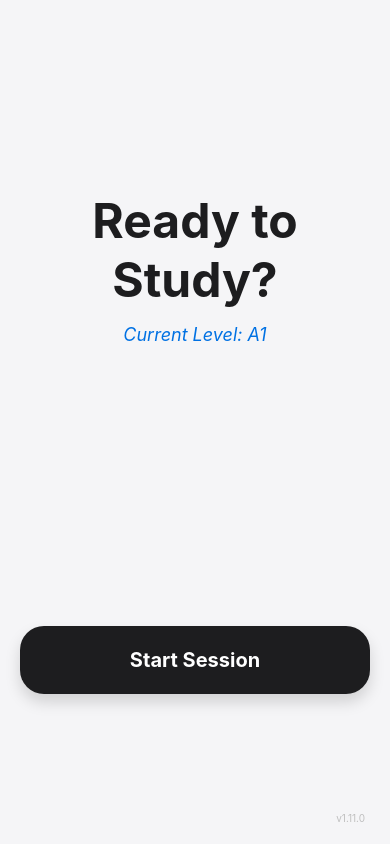
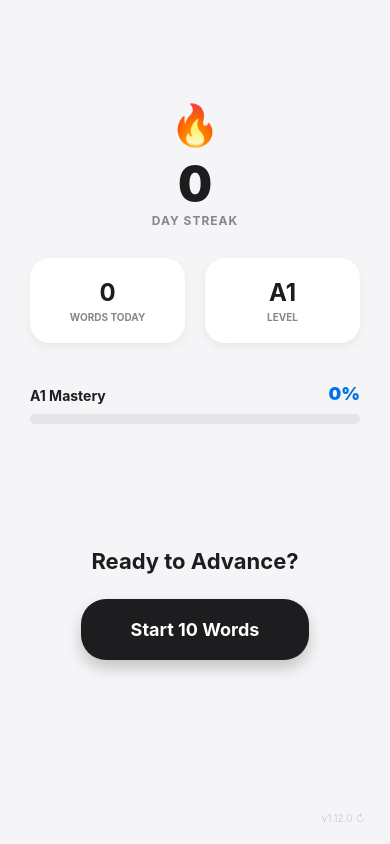
Before and after one commit to CoderCollie/StudyEnglishWords, a React Native app: screen / in a window 390 px wide. Built offline with nearby package versions, Linux system fonts and the light colour scheme.

Commit message:
Update to v1.12.0: Comprehensive learning dashboard with Streak, Daily Count, and Mastery Progress

```diff
--- a/App.js
+++ b/App.js
@@ -3,7 +3,7 @@ import { StyleSheet, Text, View, TouchableOpacity, SafeAreaView, Dimensions } fr
 import { StatusBar } from 'expo-status-bar';
 import wordsData from './data.json';
 
-const APP_VERSION = "1.11.0";
+const APP_VERSION = "1.12.0";
 const SESSION_LENGTH = 10;
 
 const LEVEL_MAP = { 'A1': 1, 'A2': 2, 'B1': 3, 'B2': 4, 'C1': 5 };
@@ -15,9 +15,9 @@ const calculateNextReview = (quality, prevInterval, prevEaseFactor) => {
   easeFactor = Math.max(1.3, easeFactor);
 
   if (quality < 3) {
-    interval = 0; // 틀리면 오늘 다시 퀴즈
+    interval = 0;
   } else if (prevInterval === 0) {
-    interval = 1; // 처음 퀴즈 맞히면 내일 복습
+    interval = 1;
   } else if (prevInterval === 1) {
     interval = 6;
   } else {
@@ -40,29 +40,114 @@ export default function App() {
   const [selectedOption, setSelectedOption] = useState(null);
   const [isLoading, setIsLoading] = useState(true);
 
-  // Session State
+  // Session & Stats State
   const [isSessionActive, setIsSessionActive] = useState(false);
   const [wordsDoneInSession, setWordsDoneInSession] = useState(0);
   const [sessionCompleted, setSessionCompleted] = useState(false);
-  const [sessionLearnedWords, setSessionLearnedWords] = useState([]); // 이번 세션에서 새로 배운 단어들
+  const [sessionLearnedWords, setSessionLearnedWords] = useState([]);
+
+  // Dashboard Specific Stats
+  const [dailyCount, setDailyCount] = useState(0);
+  const [streak, setStreak] = useState(0);
+  const [masteryPercent, setMasteryBar] = useState(0);
 
   const [touchStart, setTouchStart] = useState({ x: 0, y: 0, time: 0 });
 
   useEffect(() => {
+    loadAllData();
+  }, []);
+
+  const loadAllData = () => {
     const savedStats = localStorage.getItem('study_progress');
     const savedLevel = localStorage.getItem('user_level');
+    const savedDaily = localStorage.getItem('daily_stats'); // { date: '2024-04-24', count: 5 }
+    const savedStreak = localStorage.getItem('streak_data'); // { lastDate: '2024-04-23', count: 3 }
 
-    if (savedStats) setStats(JSON.parse(savedStats));
-    if (savedLevel) setUserLevel(parseFloat(savedLevel));
+    let initialStats = {};
+    let initialLevel = 1.0;
+
+    if (savedStats) {
+      initialStats = JSON.parse(savedStats);
+      setStats(initialStats);
+    }
+    if (savedLevel) {
+      initialLevel = parseFloat(savedLevel);
+      setUserLevel(initialLevel);
+    }
+
+    // Daily Count Logic
+    const today = new Date().toISOString().split('T')[0];
+    if (savedDaily) {
+      const daily = JSON.parse(savedDaily);
+      if (daily.date === today) setDailyCount(daily.count);
+      else setDailyCount(0);
+    }
+
+    // Streak Logic
+    if (savedStreak) {
+      const streakData = JSON.parse(savedStreak);
+      const yesterday = new Date();
+      yesterday.setDate(yesterday.getDate() - 1);
+      const yesterdayStr = yesterday.toISOString().split('T')[0];
+
+      if (streakData.lastDate === today) {
+        setStreak(streakData.count);
+      } else if (streakData.lastDate === yesterdayStr) {
+        setStreak(streakData.count);
+      } else {
+        setStreak(0);
+      }
+    }
+
+    // Mastery Bar Calculation for current level
+    const currentLvlStr = REVERSE_LEVEL_MAP[Math.floor(initialLevel)] || 'A1';
+    const wordsInCurrentLevel = wordsData.filter(w => w.cefr === currentLvlStr);
+    const learnedInCurrentLevel = wordsInCurrentLevel.filter(w => initialStats[w.word]);
+    const percent = Math.round((learnedInCurrentLevel.length / wordsInCurrentLevel.length) * 100);
+    setMasteryBar(percent);
 
     setIsLoading(false);
-  }, []);
+  };
+
+  const updateDailyAndStreak = (countIncrement) => {
+    const today = new Date().toISOString().split('T')[0];
+
+    // Update Daily Count
+    const newDailyCount = dailyCount + countIncrement;
+    setDailyCount(newDailyCount);
+    localStorage.setItem('daily_stats', JSON.stringify({ date: today, count: newDailyCount }));
+
+    // Update Streak
+    const yesterday = new Date();
+    yesterday.setDate(yesterday.getDate() - 1);
+    const yesterdayStr = yesterday.toISOString().split('T')[0];
+
+    let newStreak = streak;
+    const savedStreak = localStorage.getItem('streak_data');
+    const streakData = savedStreak ? JSON.parse(savedStreak) : { lastDate: '', count: 0 };
+
+    if (streakData.lastDate !== today) {
+      if (streakData.lastDate === yesterdayStr || streakData.lastDate === '') {
+        newStreak = streakData.count + 1;
+      } else {
+        newStreak = 1;
+      }
+      setStreak(newStreak);
+      localStorage.setItem('streak_data', JSON.stringify({ lastDate: today, count: newStreak }));
+    }
+  };
 
   const saveAllData = (newStats, newLevel) => {
     setStats(newStats);
     setUserLevel(newLevel);
     localStorage.setItem('study_progress', JSON.stringify(newStats));
     localStorage.setItem('user_level', newLevel.toString());
+
+    // Recalculate Mastery
+    const currentLvlStr = REVERSE_LEVEL_MAP[Math.floor(newLevel)] || 'A1';
+    const wordsInCurrentLevel = wordsData.filter(w => w.cefr === currentLvlStr);
+    const learnedInCurrentLevel = wordsInCurrentLevel.filter(w => newStats[w.word]);
+    setMasteryBar(Math.round((learnedInCurrentLevel.length / wordsInCurrentLevel.length) * 100));
   };
 
   const handleForceUpdate = async () => {
@@ -100,17 +185,12 @@ export default function App() {
 
   const pickNextWord = (currentStats, currentLvl, currentSessionLearned = sessionLearnedWords, isBackAction = false) => {
     if (!isBackAction && currentWord) {
-      setHistory(prev => {
-          const newHistory = [...prev, currentWord];
-          return newHistory.slice(-20);
-      });
+      setHistory(prev => [...prev, currentWord].slice(-20));
     }
 
     const now = new Date();
-
     const dueWords = wordsData.filter(w => {
       const wordStat = currentStats[w.word];
-      // 방금 배운 신규 단어는 다음 세션부터 퀴즈로 나오도록 제외
       return wordStat && new Date(wordStat.nextDate) <= now && !currentSessionLearned.includes(w.word);
     });
 
@@ -123,7 +203,6 @@ export default function App() {
     } else {
       const targetLevelStr = REVERSE_LEVEL_MAP[Math.floor(currentLvl)] || 'A1';
       const newWordsPool = wordsData.filter(w => w.cefr === targetLevelStr && !currentStats[w.word]);
-
       if (newWordsPool.length > 0) {
         selected = newWordsPool[Math.floor(Math.random() * newWordsPool.length)];
       } else {
@@ -134,7 +213,6 @@ export default function App() {
 
     setCurrentWord(selected);
     setSelectedOption(null);
-
     if (isReview) {
       setQuizOptions(generateQuizOptions(selected));
       setQuizState('playing');
@@ -166,6 +244,7 @@ export default function App() {
 
     const newLevel = Math.min(5.9, Math.max(1.0, currentLvl + levelAdjustment));
     saveAllData(newStats, newLevel);
+    updateDailyAndStreak(1);
 
     const newWordsDone = wordsDoneInSession + 1;
     if (newWordsDone >= SESSION_LENGTH) {
@@ -178,16 +257,9 @@ export default function App() {
   };
 
   const handleNextInLearnMode = () => {
-    // 신규 단어를 확인하면 '오늘 퀴즈를 봐야 할 단어'로 등록하되, 이번 세션에서는 안 나오게 기록
-    const newStats = {
-      ...stats,
-      [currentWord.word]: {
-        interval: 0,
-        easeFactor: 2.5,
-        nextDate: new Date().toISOString()
-      }
-    };
+    const newStats = { ...stats, [currentWord.word]: { interval: 0, easeFactor: 2.5, nextDate: new Date().toISOString() } };
     saveAllData(newStats, userLevel);
+    updateDailyAndStreak(1);
 
     const updatedSessionLearned = [...sessionLearnedWords, currentWord.word];
     setSessionLearnedWords(updatedSessionLearned);
@@ -203,48 +275,33 @@ export default function App() {
   };
 
   const handleTouchStart = (e) => {
-    setTouchStart({
-      x: e.nativeEvent.pageX,
-      y: e.nativeEvent.pageY,
-      time: Date.now()
-    });
+    setTouchStart({ x: e.nativeEvent.pageX, y: e.nativeEvent.pageY, time: Date.now() });
   };
 
   const handleTouchEnd = (e) => {
     if (!touchStart.time || !isSessionActive) return;
-
     const touchEndX = e.nativeEvent.pageX;
     const touchEndY = e.nativeEvent.pageY;
     const distanceX = touchEndX - touchStart.x;
     const distanceY = Math.abs(touchEndY - touchStart.y);
     const timeDiff = Date.now() - touchStart.time;
 
-    if (distanceX > 60 && distanceY < 60 && timeDiff < 500) {
-      handleGoBack();
+    if (distanceX > 60 && distanceY < 60 && timeDiff < 500) handleGoBack();
+    else if (Math.abs(distanceX) < 10 && distanceY < 10 && timeDiff < 500) {
+      if (!quizOptions) handleNextInLearnMode();
     }
-    else if (Math.abs(distanceX) < 10 && distanceY < 10 && timeDiff < 500) {
-      if (!quizOptions) {
-        handleNextInLearnMode();
-      }
-    }
-
     setTouchStart({ x: 0, y: 0, time: 0 });
   };
 
   const handleQuizAnswer = (option) => {
     if (quizState !== 'playing' || !isSessionActive) return;
     setSelectedOption(option);
-
     if (option === currentWord.definition) {
       setQuizState('correct');
-      setTimeout(() => {
-        processRating(4, stats, userLevel);
-      }, 300);
+      setTimeout(() => processRating(4, stats, userLevel), 300);
     } else {
       setQuizState('wrong');
-      setTimeout(() => {
-        processRating(1, stats, userLevel);
-      }, 600);
+      setTimeout(() => processRating(1, stats, userLevel), 600);
     }
   };
 
@@ -261,26 +318,48 @@ export default function App() {
     return (
       <SafeAreaView style={styles.container}>
         <StatusBar style="auto" />
-        <View style={styles.contentContainer}>
-          <View style={styles.wordSection}>
-            <Text style={styles.wordText}>
-              {sessionCompleted ? "Session Complete! 🎉" : "Ready to Study?"}
-            </Text>
-            <Text style={[styles.typeText, { marginTop: 15 }]}>
-              {sessionCompleted ? `Great job! You've learned ${SESSION_LENGTH} words.` : `Current Level: ${currentLevelLabel}`}
-            </Text>
+
+        {/* Streak & Mastery Dashboard */}
+        <View style={styles.dashboardContainer}>
+          <View style={styles.streakBox}>
+            <Text style={styles.streakEmoji}>🔥</Text>
+            <Text style={styles.streakCount}>{streak}</Text>
+            <Text style={styles.streakLabel}>DAY STREAK</Text>
           </View>
 
-          <View style={styles.optionsContainer}>
-             <TouchableOpacity style={styles.startBtn} onPress={startSession} activeOpacity={0.8}>
-                <Text style={styles.startBtnText}>
-                  {sessionCompleted ? "Start Another Session" : "Start Session"}
-                </Text>
-             </TouchableOpacity>
+          <View style={styles.statGrid}>
+            <View style={styles.statItem}>
+              <Text style={styles.statValue}>{dailyCount}</Text>
+              <Text style={styles.statLabel}>WORDS TODAY</Text>
+            </View>
+            <View style={styles.statItem}>
+              <Text style={styles.statValue}>{currentLevelLabel}</Text>
+              <Text style={styles.statLabel}>LEVEL</Text>
+            </View>
+          </View>
+
+          <View style={styles.masterySection}>
+            <View style={styles.masteryHeader}>
+              <Text style={styles.masteryTitle}>{currentLevelLabel} Mastery</Text>
+              <Text style={styles.masteryPercent}>{masteryPercent}%</Text>
+            </View>
+            <View style={styles.progressBarBg}>
+              <View style={[styles.progressBarFill, { width: `${masteryPercent}%` }]} />
+            </View>
           </View>
         </View>
+
+        <View style={styles.mainStartSection}>
+          <Text style={styles.welcomeTitle}>
+            {sessionCompleted ? "Excellent Work! 🎉" : "Ready to Advance?"}
+          </Text>
+          <TouchableOpacity style={styles.startBtn} onPress={startSession} activeOpacity={0.8}>
+            <Text style={styles.startBtnText}>Start 10 Words</Text>
+          </TouchableOpacity>
+        </View>
+
         <TouchableOpacity style={styles.versionBtn} onPress={handleForceUpdate}>
-          <Text style={styles.versionText}>v{APP_VERSION}</Text>
+          <Text style={styles.versionText}>v{APP_VERSION} ↻</Text>
         </TouchableOpacity>
       </SafeAreaView>
     );
@@ -289,7 +368,6 @@ export default function App() {
   return (
     <SafeAreaView style={styles.container} onTouchStart={handleTouchStart} onTouchEnd={handleTouchEnd}>
       <StatusBar style="auto" />
-
       <View style={styles.progressContainer}>
         <Text style={styles.progressText}>{wordsDoneInSession + 1} / {SESSION_LENGTH}</Text>
       </View>
@@ -300,28 +378,16 @@ export default function App() {
             <Text style={styles.wordText}>{currentWord?.word}</Text>
             <Text style={styles.typeText}>{currentWord?.type}</Text>
           </View>
-
           <View style={styles.optionsContainer}>
             {quizOptions.map((opt, idx) => {
               let btnStyle = [styles.optionBtn];
               let textStyle = [styles.optionText];
               if (quizState !== 'playing') {
-                if (opt === currentWord.definition) {
-                  btnStyle.push(styles.optionCorrect);
-                  textStyle.push(styles.optionTextCorrect);
-                } else if (opt === selectedOption) {
-                  btnStyle.push(styles.optionWrong);
-                  textStyle.push(styles.optionTextWrong);
-                }
+                if (opt === currentWord.definition) { btnStyle.push(styles.optionCorrect); textStyle.push(styles.optionTextCorrect); }
+                else if (opt === selectedOption) { btnStyle.push(styles.optionWrong); textStyle.push(styles.optionTextWrong); }
               }
               return (
-                <TouchableOpacity
-                  key={idx}
-                  style={btnStyle}
-                  activeOpacity={0.7}
-                  onPress={() => handleQuizAnswer(opt)}
-                  disabled={quizState !== 'playing'}
-                >
+                <TouchableOpacity key={idx} style={btnStyle} activeOpacity={0.7} onPress={() => handleQuizAnswer(opt)} disabled={quizState !== 'playing'}>
                   <Text style={textStyle}>{opt}</Text>
                 </TouchableOpacity>
               );
@@ -334,7 +400,6 @@ export default function App() {
             <Text style={styles.wordText}>{currentWord?.word}</Text>
             <Text style={styles.typeText}>{currentWord?.type}</Text>
           </View>
-
           <View style={styles.definitionSection}>
             <View style={styles.definitionCard}>
               <Text style={styles.definitionLabel}>Definition</Text>
@@ -343,6 +408,7 @@ export default function App() {
               <Text style={styles.exampleLabel}>Example</Text>
               <Text style={styles.exampleText}>{currentWord?.example}</Text>
             </View>
+            <Text style={styles.tapToNextText}>Tap anywhere to continue</Text>
           </View>
         </View>
       )}
@@ -358,70 +424,53 @@ const styles = StyleSheet.create({
   container: { flex: 1, backgroundColor: '#f5f5f7' },
   loadingText: { fontSize: 18, color: '#86868b', marginTop: 200, alignSelf: 'center' },
 
-  progressContainer: { position: 'absolute', top: 50, right: 20, zIndex: 10 },
+  // Dashboard Styles
+  dashboardContainer: { width: '100%', paddingHorizontal: 30, paddingTop: 100 },
+  streakBox: { alignItems: 'center', marginBottom: 30 },
+  streakEmoji: { fontSize: 40, marginBottom: 5 },
+  streakCount: { fontSize: 48, fontWeight: '900', color: '#1d1d1f' },
+  streakLabel: { fontSize: 12, color: '#86868b', fontWeight: 'bold', letterSpacing: 1 },
+
+  statGrid: { flexDirection: 'row', justifyContent: 'space-between', marginBottom: 40 },
+  statItem: { backgroundColor: '#fff', padding: 20, borderRadius: 20, width: '47%', alignItems: 'center', shadowColor: '#000', shadowOffset: {width:0, height:4}, shadowOpacity: 0.05, shadowRadius: 10, elevation: 2 },
+  statValue: { fontSize: 24, fontWeight: 'bold', color: '#1d1d1f', marginBottom: 4 },
+  statLabel: { fontSize: 10, color: '#86868b', fontWeight: 'bold' },
+
+  masterySection: { width: '100%' },
+  masteryHeader: { flexDirection: 'row', justifyContent: 'space-between', marginBottom: 10, alignItems: 'flex-end' },
+  masteryTitle: { fontSize: 14, fontWeight: 'bold', color: '#1d1d1f' },
+  masteryPercent: { fontSize: 18, fontWeight: '900', color: '#0071e3' },
+  progressBarBg: { height: 10, backgroundColor: '#e5e5e7', borderRadius: 5, overflow: 'hidden' },
+  progressBarFill: { height: '100%', backgroundColor: '#0071e3', borderRadius: 5 },
+
+  mainStartSection: { flex: 1, justifyContent: 'center', alignItems: 'center', paddingBottom: 60 },
+  welcomeTitle: { fontSize: 22, fontWeight: 'bold', color: '#1d1d1f', marginBottom: 25 },
+  startBtn: { backgroundColor: '#1d1d1f', paddingVertical: 20, paddingHorizontal: 50, borderRadius: 25, shadowColor: '#000', shadowOffset: {width:0, height:8}, shadowOpacity: 0.2, shadowRadius: 15, elevation: 10 },
+  startBtnText: { color: '#fff', fontSize: 18, fontWeight: 'bold' },
+
+  // Session Study Styles
+  progressContainer: { position: 'absolute', top: 50, right: 25, zIndex: 10 },
   progressText: { color: '#86868b', fontSize: 14, fontWeight: 'bold' },
-
-  contentContainer: {
-    flex: 1,
-    paddingHorizontal: 20,
-    paddingTop: 80,
-    paddingBottom: 40,
-    justifyContent: 'space-around'
-  },
-
-  wordSection: {
-    alignItems: 'center',
-    justifyContent: 'center',
-    marginBottom: 20
-  },
+  contentContainer: { flex: 1, paddingHorizontal: 25, paddingTop: 80, paddingBottom: 40, justifyContent: 'space-around' },
+  wordSection: { alignItems: 'center', justifyContent: 'center', marginBottom: 10 },
   wordText: { fontSize: 48, fontWeight: 'bold', color: '#1d1d1f', textAlign: 'center' },
   typeText: { fontSize: 18, color: '#0071e3', fontStyle: 'italic', textAlign: 'center', marginTop: 8 },
-
-  definitionSection: {
-    flex: 1,
-    justifyContent: 'center'
-  },
-  definitionCard: {
-    backgroundColor: '#fff',
-    borderRadius: 24,
-    padding: 30,
-    shadowColor: '#000',
-    shadowOffset: {width:0, height:8},
-    shadowOpacity: 0.05,
-    shadowRadius: 15,
-    elevation: 5
-  },
-  definitionLabel: { fontSize: 13, color: '#86868b', marginBottom: 8, textTransform: 'uppercase', letterSpacing: 1 },
-  definitionText: { fontSize: 22, color: '#1d1d1f', lineHeight: 30, fontWeight: '500' },
-  divider: { height: 1, backgroundColor: '#e5e5e5', marginVertical: 25 },
-  exampleLabel: { fontSize: 13, color: '#86868b', marginBottom: 8, textTransform: 'uppercase', letterSpacing: 1 },
+  definitionSection: { flex: 1, justifyContent: 'center' },
+  definitionCard: { backgroundColor: '#fff', borderRadius: 24, padding: 30, shadowColor: '#000', shadowOffset: {width:0, height:8}, shadowOpacity: 0.05, shadowRadius: 15, elevation: 5 },
+  definitionLabel: { fontSize: 12, color: '#86868b', marginBottom: 8, textTransform: 'uppercase', letterSpacing: 1 },
+  definitionText: { fontSize: 22, color: '#1d1d1f', lineHeight: 30, fontWeight: '600' },
+  divider: { height: 1, backgroundColor: '#f0f0f2', marginVertical: 25 },
+  exampleLabel: { fontSize: 12, color: '#86868b', marginBottom: 8, textTransform: 'uppercase', letterSpacing: 1 },
   exampleText: { fontSize: 18, color: '#424245', fontStyle: 'italic', lineHeight: 26 },
-
-  optionsContainer: {
-    justifyContent: 'center',
-  },
-  optionBtn: {
-    backgroundColor: '#fff',
-    padding: 20,
-    borderRadius: 20,
-    marginBottom: 15,
-    borderWidth: 2,
-    borderColor: 'transparent',
-    shadowColor: '#000',
-    shadowOffset: {width:0, height:4},
-    shadowOpacity: 0.05,
-    shadowRadius: 10,
-    elevation: 3
-  },
+  tapToNextText: { textAlign: 'center', color: '#bfbfbf', fontSize: 13, marginTop: 25, fontStyle: 'italic' },
+  optionsContainer: { justifyContent: 'center' },
+  optionBtn: { backgroundColor: '#fff', padding: 20, borderRadius: 20, marginBottom: 12, borderWidth: 2, borderColor: 'transparent', shadowColor: '#000', shadowOffset: {width:0, height:4}, shadowOpacity: 0.05, shadowRadius: 10, elevation: 3 },
   optionText: { fontSize: 16, color: '#1d1d1f', lineHeight: 22 },
   optionCorrect: { backgroundColor: '#e8f5e9', borderColor: '#4CAF50' },
   optionTextCorrect: { color: '#2e7d32', fontWeight: '700' },
   optionWrong: { backgroundColor: '#ffebee', borderColor: '#ff5252' },
   optionTextWrong: { color: '#c62828' },
 
-  startBtn: { backgroundColor: '#1d1d1f', paddingVertical: 22, borderRadius: 24, alignItems: 'center', shadowColor: '#000', shadowOffset: {width:0, height:8}, shadowOpacity: 0.15, shadowRadius: 15, elevation: 8, marginTop: 40 },
-  startBtnText: { color: '#fff', fontSize: 20, fontWeight: 'bold' },
-
-  versionBtn: { position: 'absolute', bottom: 10, right: 15, padding: 10 },
-  versionText: { color: '#bfbfbf', fontSize: 10 }
+  versionBtn: { position: 'absolute', bottom: 15, right: 20, padding: 5 },
+  versionText: { color: '#d1d1d6', fontSize: 10 }
 });
```
